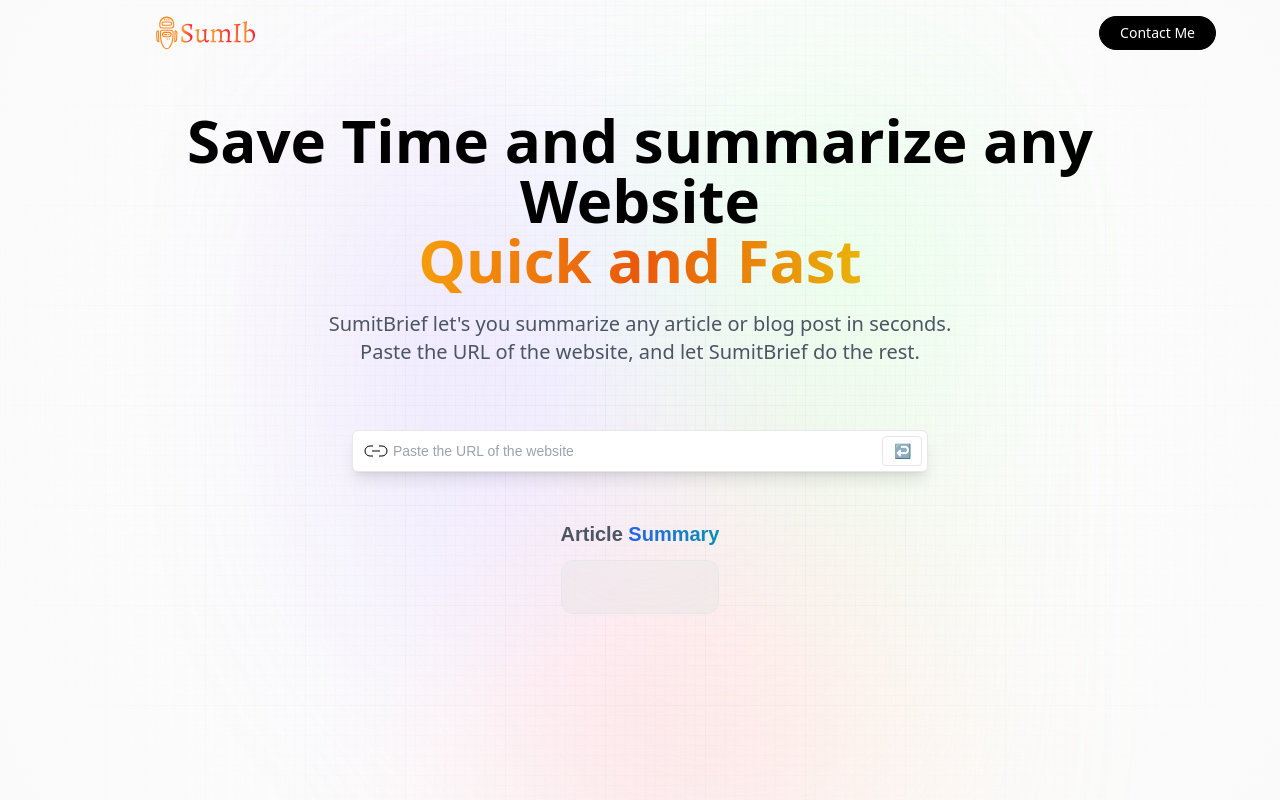
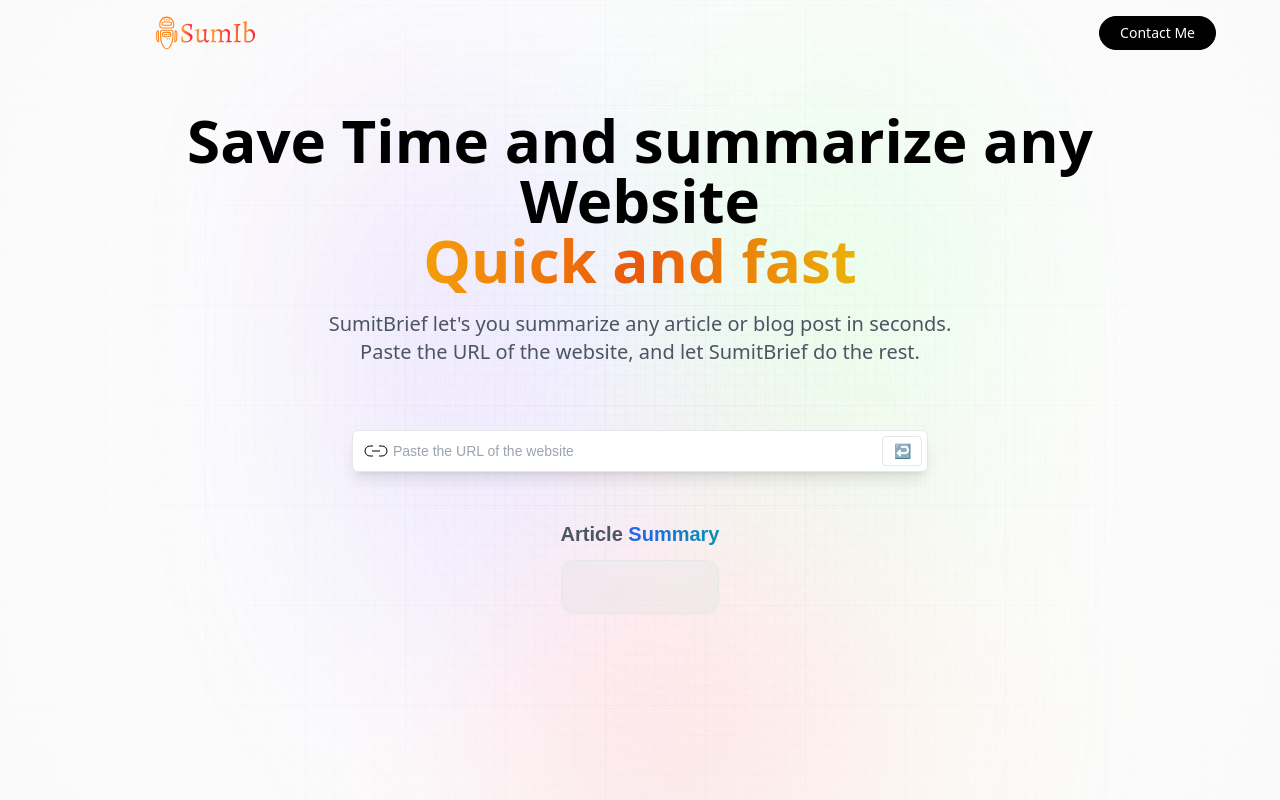
Before and after one commit to KapyGenius/SumItBrief, a React (Vite) app: page / in a window 1280 px wide. Built offline with nearby package versions, Linux system fonts and the light colour scheme; a web font is replaced by a local one.

Commit message:
Update Hero.tsx

```diff
--- a/src/components/Hero.tsx
+++ b/src/components/Hero.tsx
@@ -24,7 +24,7 @@
 
         <h1 className="head_text">
             Save Time and summarize any Website <br />
-            <span className="orange_gradient">Quick and Fast</span>
+            <span className="orange_gradient">Quick and fast</span>
         </h1>
 
         <h2 className="desc">
```
